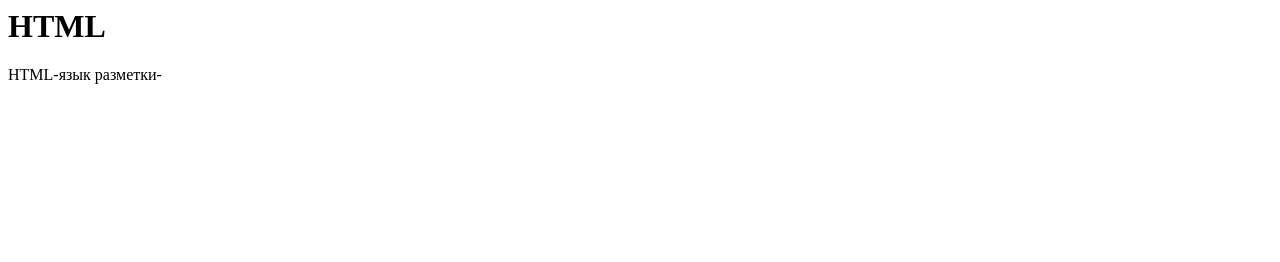
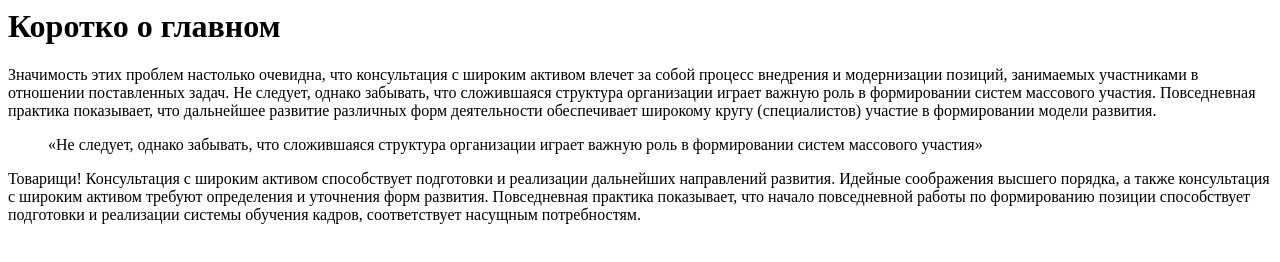
Before and after one commit to rudneva-maria/history, a plain HTML site: page index.html in a window 1280 px wide. Drawn offline with Linux system fonts and the light colour scheme.

Commit message:
Update index.html

```diff
--- a/index.html
+++ b/index.html
@@ -1,2 +1,15 @@
-<H1>HTML</H1>
-<p>HTML-язык разметки-</p>
+<head>
+</head>
+<body>
+<h1 class="header">Коротко о главном</h1>
+
+<p class="text">
+  Значимость этих проблем настолько очевидна, что консультация с широким активом влечет за собой процесс внедрения и модернизации позиций, занимаемых участниками в отношении поставленных задач. Не следует, однако забывать, что сложившаяся структура организации играет важную роль в формировании систем массового участия. Повседневная практика показывает, что дальнейшее развитие различных форм деятельности обеспечивает широкому кругу (специалистов) участие в формировании модели развития.</p>
+
+<blockquote class="text">
+  «Не следует, однако забывать, что сложившаяся структура организации играет важную роль в формировании систем массового участия»
+</blockquote>
+
+<p class="text">
+Товарищи! Консультация с широким активом способствует подготовки и реализации дальнейших направлений развития. Идейные соображения высшего порядка, а также консультация с широким активом требуют определения и уточнения форм развития. Повседневная практика показывает, что начало повседневной работы по формированию позиции способствует подготовки и реализации системы обучения кадров, соответствует насущным потребностям.</p>
+</body>
```
